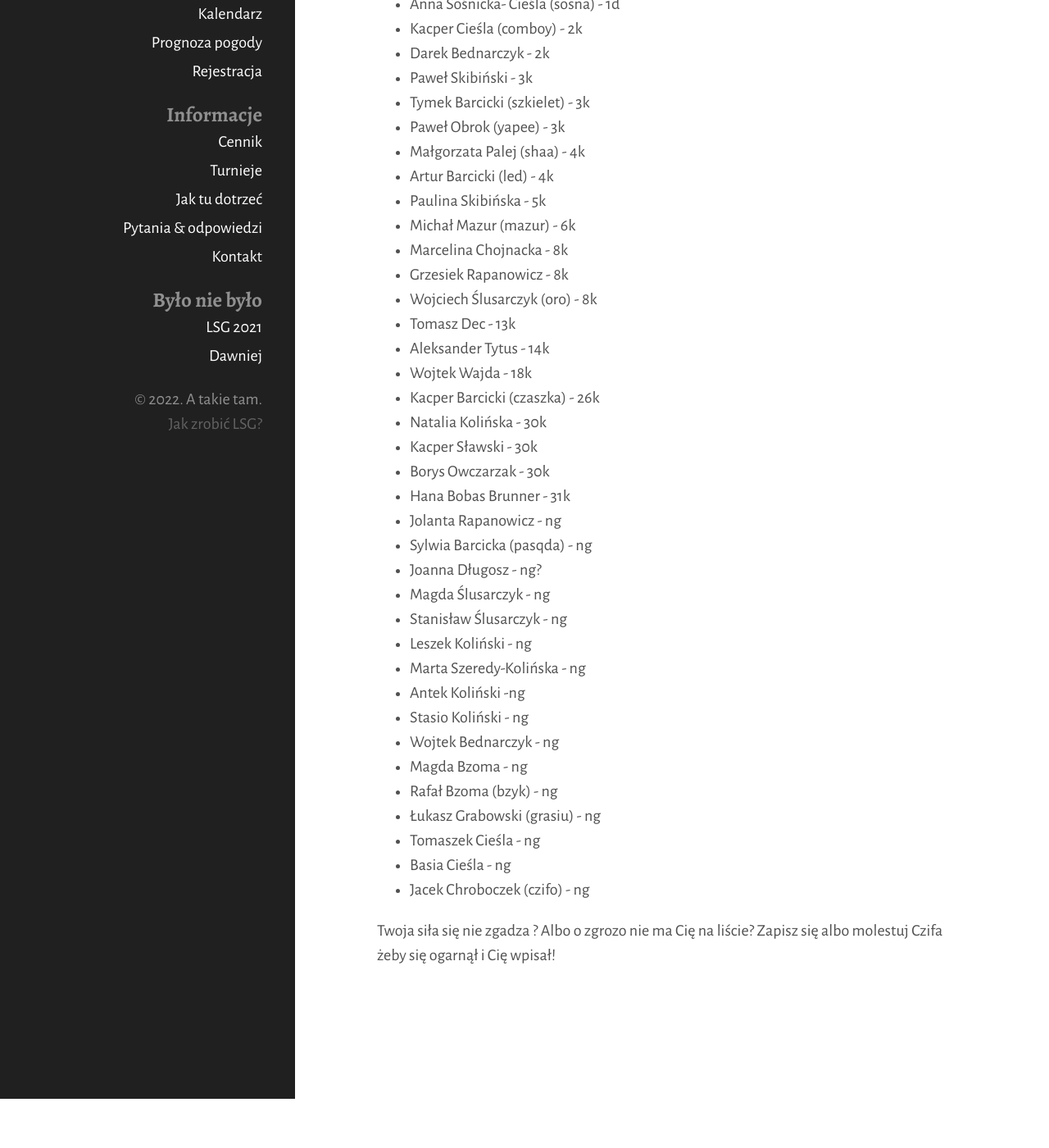
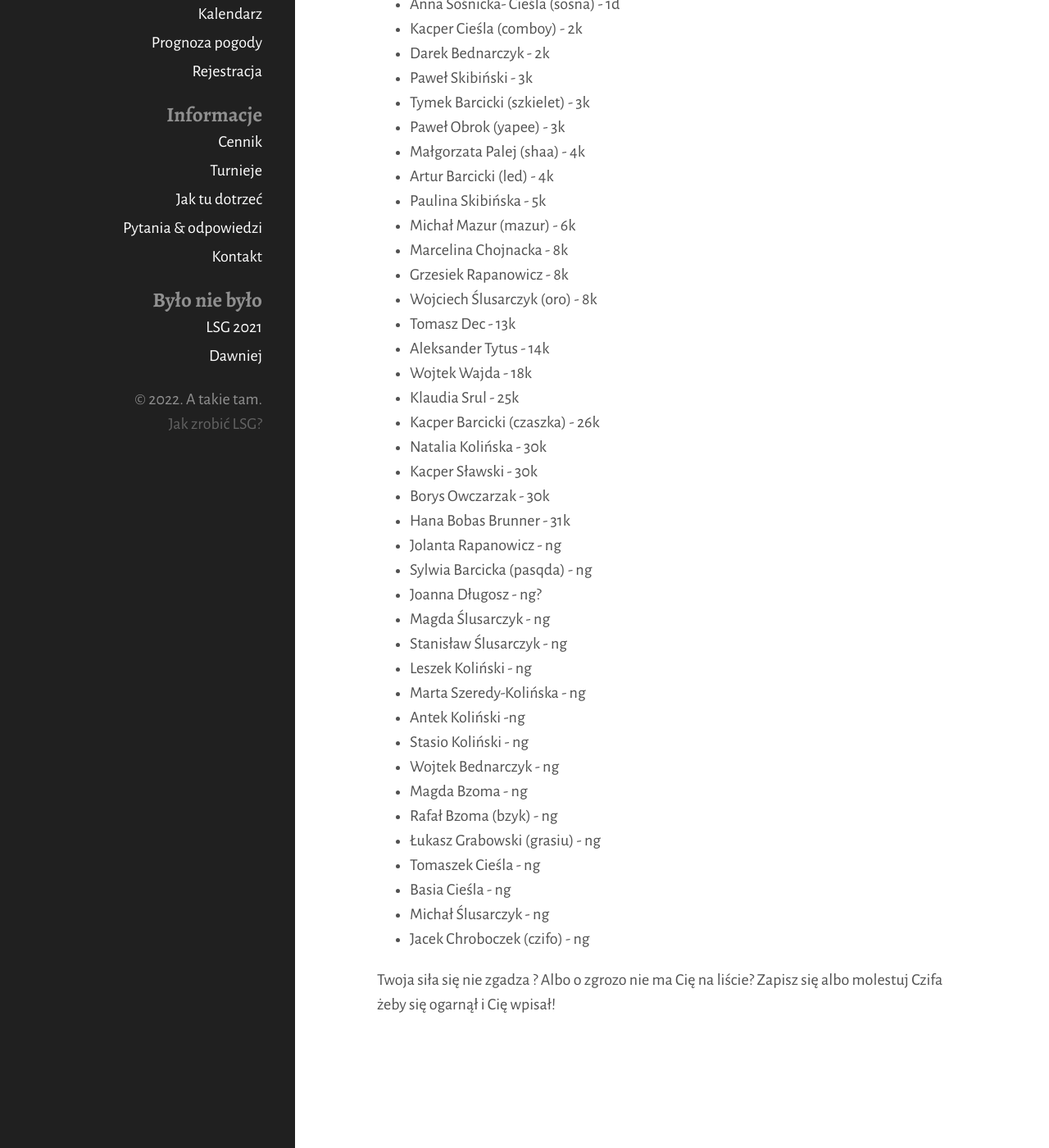
Before and after one commit to tasuki/lsg, a Jekyll site: the page built from zarejestrowani.md, in a window 1280 px wide and 1400 px high, scrolled down 320 px. Shown: the whole window at 82% size. Built offline with Jekyll 4.4.1, drawn with Linux system fonts in a browser that asks for light colours; nearby versions of some CDN libraries; before the commit the page ends 1660 px from its top, so only the background shows below that.

Commit message:
Update zarejestrowani.md

```diff
--- a/zarejestrowani.md
+++ b/zarejestrowani.md
@@ -28,6 +28,7 @@ Zarejestrowani uczestnicy (mniej więcej wg siły):
 - Tomasz Dec - 13k
 - Aleksander Tytus - 14k
 - Wojtek Wajda - 18k
+- Klaudia Srul - 25k
 - Kacper Barcicki (czaszka) - 26k
 - Natalia Kolińska - 30k
 - Kacper Sławski - 30k
@@ -48,6 +49,7 @@ Zarejestrowani uczestnicy (mniej więcej wg siły):
 - Łukasz Grabowski (grasiu) - ng
 - Tomaszek Cieśla - ng
 - Basia Cieśla - ng
+- Michał Ślusarczyk - ng
 - Jacek Chroboczek (czifo) - ng
 
 
```
